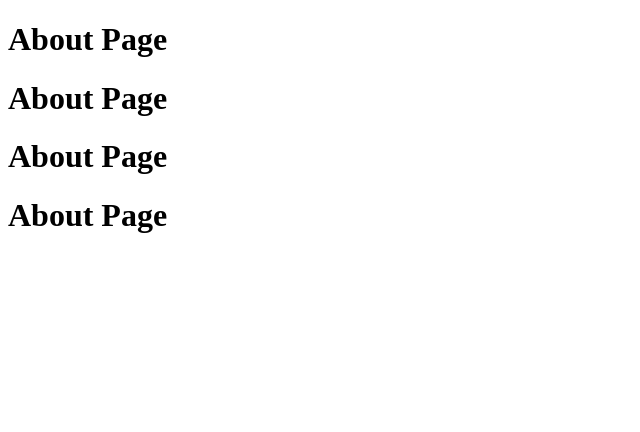
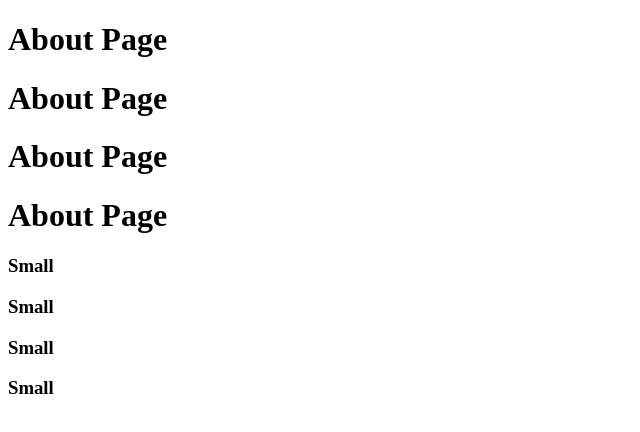
Before and after one commit to ckck24/z3, a plain HTML site: page about.html in a window 1280 px wide. Shown: the whole page, without its empty margins (0-640 px from the left). Drawn offline with Linux system fonts and the light colour scheme.

Commit message:
Smaill added

```diff
--- a/about.html
+++ b/about.html
@@ -9,5 +9,11 @@
     <h1>About Page</h1>
     <h1>About Page</h1>
     <h1>About Page</h1>
+
+    <h3>Small</h3>
+    <h3>Small</h3>
+    <h3>Small</h3>
+    <h3>Small</h3>
+
 </body>
 </html>
```
